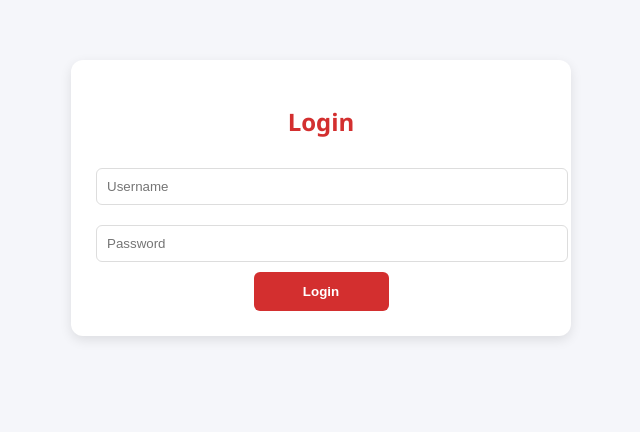
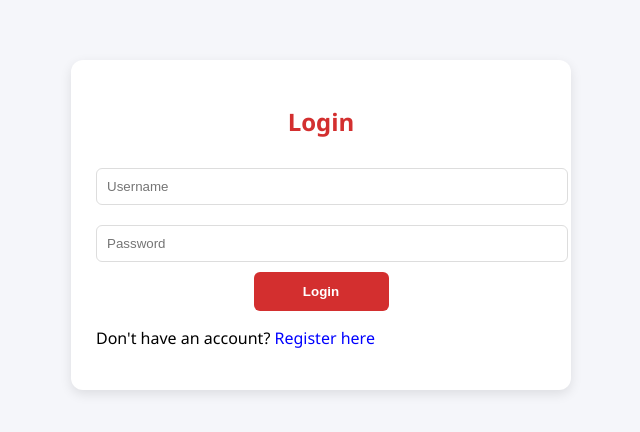
Before and after one commit to itssaitej/Blood-Bridge, a React (Create React App) app in the folder blood-donor-frontend/: page /login in a window 1280 px wide. Shown: the top 432 px of the page, without its empty margins (319-959 px from the left). Built offline with nearby package versions, Linux system fonts and the light colour scheme.

Commit message:
Update Login.js

```diff
--- a/blood-donor-frontend/src/Login.js
+++ b/blood-donor-frontend/src/Login.js
@@ -78,6 +78,15 @@
         Login
       </button>
     </form>
+           <p>
+       Don't have an account?{" "}
+      <span
+         style={{ color: "blue", cursor: "pointer" }}
+         onClick={() => navigate("/register")}
+      >
+        Register here
+      </span>
+    </p>
     </div>
     </div>
   );
```
